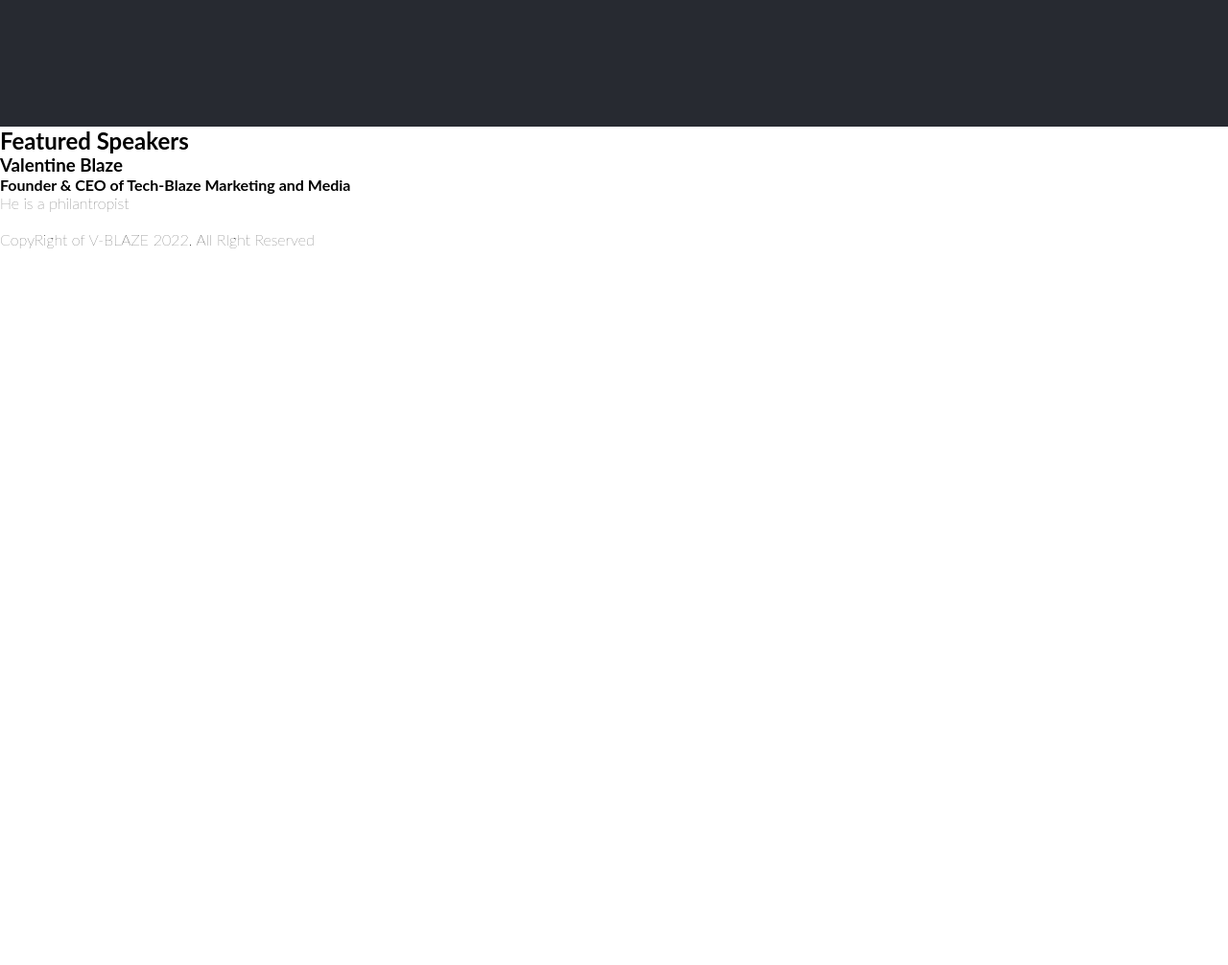
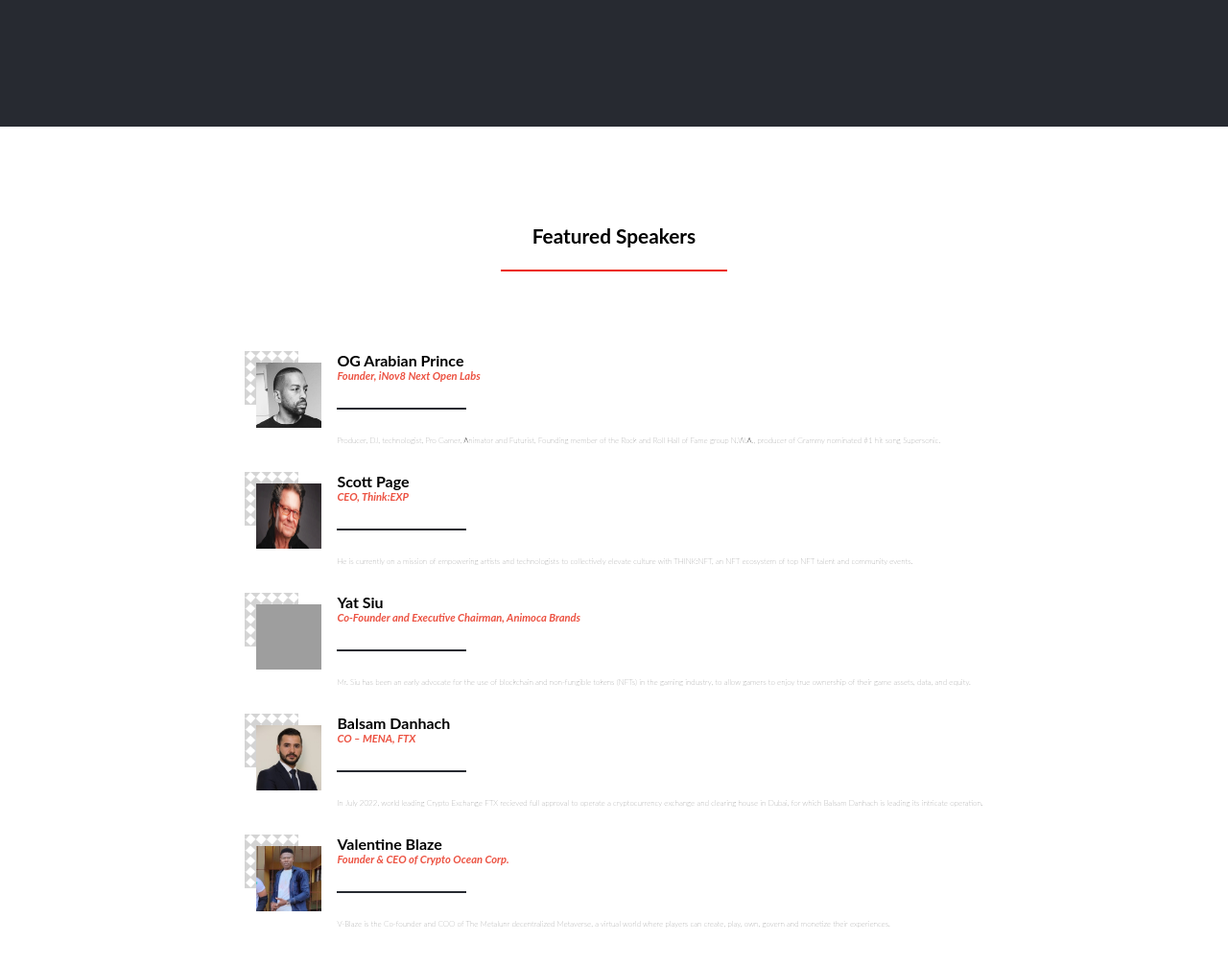
Before and after one commit to V-Blaze/Web3_Hackathon, a website: page index.html in a window 1280 px wide. Shown: the part 1598-2604 px from the top of the page at 96% size. Before the commit the page ends 1857 px from the top, so only its background shows below. Drawn offline with nearby package versions, Linux system fonts and the light colour scheme; grey boxes are pictures that could not be loaded.

Commit message:
add css styling to the speaker section

```diff
--- a/index.html
+++ b/index.html
@@ -109,18 +109,90 @@
             <h2 class="speaker-title">
                 Featured Speakers
             </h2>
+            <hr>
             <div class="speaker-list">
                 <div class="speaker-details">
-                    <img src="" alt="" class="speaker-image">
+                    <div class="speaker-img">
+                        <img src="./assets/images/OG-Arabian-Prince.jpg" alt="OG Arabian Prince" class="speaker-image">
+                    </div>
+                    <div class="speaker-info">
+                        <h3 class="speaker-name">
+                            OG Arabian Prince
+                        </h3>
+                        <h4 class="speaker-qualifications">
+                            Founder, iNov8 Next Open Labs
+                        </h4>
+                        <hr>
+                        <p class="speaker-brief">
+                            Producer, DJ, technologist, Pro Gamer, Animator and Futurist, Founding member of the Rock and Roll Hall of Fame group N.W.A., producer of Grammy nominated #1 hit song Supersonic.
+                        </p>
+                    </div>
+                </div>
+                <div class="speaker-details">
+                    <div class="speaker-img">
+                        <img src="./assets/images/Scott-Page.jpg" alt="Scott Page" class="speaker-image">
+                    </div>
+                    <div class="speaker-info">
+                        <h3 class="speaker-name">
+                            Scott Page
+                        </h3>
+                        <h4 class="speaker-qualifications">
+                            CEO, Think:EXP
+                        </h4>
+                        <hr>
+                        <p class="speaker-brief">
+                            He is currently on a mission of empowering artists and technologists to collectively elevate culture with THINK:NFT, an NFT ecosystem of top NFT talent and community events.
+                        </p>
+                    </div>
+                </div>
+                <div class="speaker-details">
+                    <div class="speaker-img">
+                        <img src="./assets/images/Yat-Siu.jpg" alt="Yat Siu" class="speaker-image">
+                    </div>
+                    <div class="speaker-info">
+                        <h3 class="speaker-name">
+                            Yat Siu
+                        </h3>
+                        <h4 class="speaker-qualifications">
+                            Co-Founder and Executive Chairman, Animoca Brands
+                        </h4>
+                        <hr>
+                        <p class="speaker-brief">
+                            Mr. Siu has been an early advocate for the use of blockchain and non-fungible tokens (NFTs) in the gaming industry, to allow gamers to enjoy true ownership of their game assets, data, and equity.
+                        </p>
+                    </div>
+                </div>
+                <div class="speaker-details">
+                    <div class="speaker-img">
+                        <img src="./assets/images/Balsam-Danhach.jpg" alt="Balsam Danhach" class="speaker-image">
+                    </div>
+                    <div class="speaker-info">
+                        <h3 class="speaker-name">
+                            Balsam Danhach
+                        </h3>
+                        <h4 class="speaker-qualifications">
+                            CO – MENA, FTX
+                        </h4>
+                        <hr>
+                        <p class="speaker-brief">
+                            In July 2022, world leading Crypto Exchange FTX recieved full approval to operate a cryptocurrency exchange and clearing house in Dubai, for which Balsam Danhach is leading its intricate operation.
+                        </p>
+                    </div>
+                </div>
+                <div class="speaker-details">
+                    <div class="speaker-img">
+                        <img src="./assets/images/Valentine-Blaze.jpg" alt="Valentine Blaze" class="speaker-image">
+                    </div>
                     <div class="speaker-info">
                         <h3 class="speaker-name">
                             Valentine Blaze
                         </h3>
                         <h4 class="speaker-qualifications">
-                            Founder & CEO of Tech-Blaze Marketing and Media
+                            Founder & CEO of Crypto Ocean Corp.
                         </h4>
+                        <hr>
                         <p class="speaker-brief">
-                            He is a philantropist
+                            V-Blaze is the Co-founder and COO of The Metalunr decentralized Metaverse, a virtual world where players can create, play, own, govern and monetize their experiences.
                         </p>
                     </div>
                 </div>
@@ -129,19 +201,19 @@
     </section>
     <section class="partner-footer-mobile">
         <div class="partner-logos">
-            <img src="" alt="">
-            <img src="" alt="">
-            <img src="" alt="">
+            <img src="./assets/images/FintechSurge-Logo_new.png" alt="FintechSurge Logo">
+            <img src="./assets/images/Gitex-logo-2.png" alt="Gitex logo">
+            <img src="./assets/images/NORTH-STAR-DUBAI-LOGO-New-2.png" alt="NORTH STAR DUBAI LOGO New">
         </div>
         <div class="mobile-footer">
             <span>CopyRight of V-BLAZE 2022. All RIght Reserved</span>
         </div>
     </section>
-    <section class="partner-section" id="partner">
+    <!-- <section class="partner-section" id="partner">
 
     </section>
     <footer class="footer-section" id="footer">
 
-    </footer>
+    </footer> -->
 </body>
 </html>
--- a/style.css
+++ b/style.css
@@ -205,3 +205,82 @@
   font-size: 0.8rem;
   font-weight: bold;
 }
+
+.speaker-section {
+  padding: 6% 4%;
+  display: flex;
+  flex-direction: column;
+  min-height: 110%;
+}
+
+.featured-speakers {
+    display: flex;
+    flex-direction: column;
+    align-items: center;
+    width: 100%;
+}
+
+.speaker-list {
+ display: grid;
+ grid-template-columns: 1fr;
+ row-gap: 8%;
+}
+
+.speaker-title {
+  font-size: 1.3rem;
+  margin-top: 2%;
+  }
+
+.featured-speakers hr {
+    background: #ec240d;
+    width: 20%;
+    margin: 2% 0;
+    border: 1px solid #ec240d;
+    margin-bottom: 7%;
+  }
+
+.speaker-details {
+  display: grid;
+  grid-template-columns: 4rem 1fr;
+  column-gap: 2rem;
+  height: 90px;
+}
+
+.speaker-img {
+  position: relative;
+  height: 80px;
+  width: 80px;
+  background-image: url('./assets/images/pattern.jpg');
+  background-repeat: no-repeat;
+  background-size: 70% 70%;
+}
+
+.speaker-image {
+    position: absolute;
+    width: 85%;
+    height: 85%;
+    right: 0;
+    bottom: 0;
+}
+
+.speaker-name {
+  font-size: 1rem;
+}
+
+.speaker-qualifications {
+  font-size: 0.7rem;
+  color: #ec5242;
+  font-style: italic;
+}
+
+.speaker-info hr {
+  background: #272a31;
+  width: 20%;
+  margin: 1% 0;
+  border: 0.3px solid #272a31;
+  margin: 4% 0;
+}
+
+.speaker-brief {
+  font-size: 0.5rem;
+}
```
Also changed, not shown: assets/images/Balsam-Danhach.jpg (added), assets/images/FintechSurge-Logo_new.png (added), assets/images/Gitex-logo-2.png (added), assets/images/NORTH-STAR-DUBAI-LOGO-New-2.png (added), assets/images/OG-Arabian-Prince.jpg (added), assets/images/Scott-Page.jpg (added), assets/images/Valentine-Blaze.jpg (added), assets/images/desktop.png (added), assets/images/pattern.jpg (added), 1 other file.
